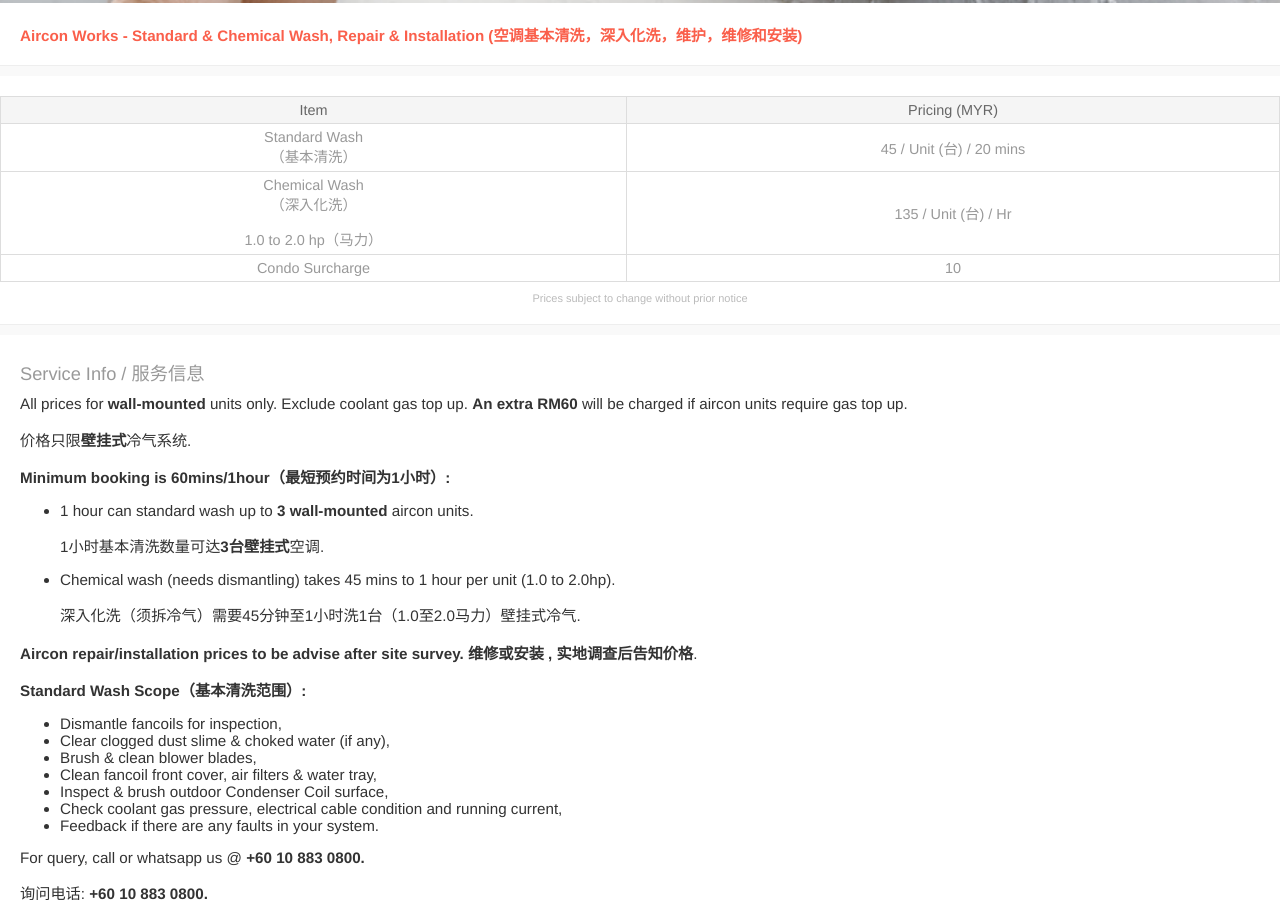
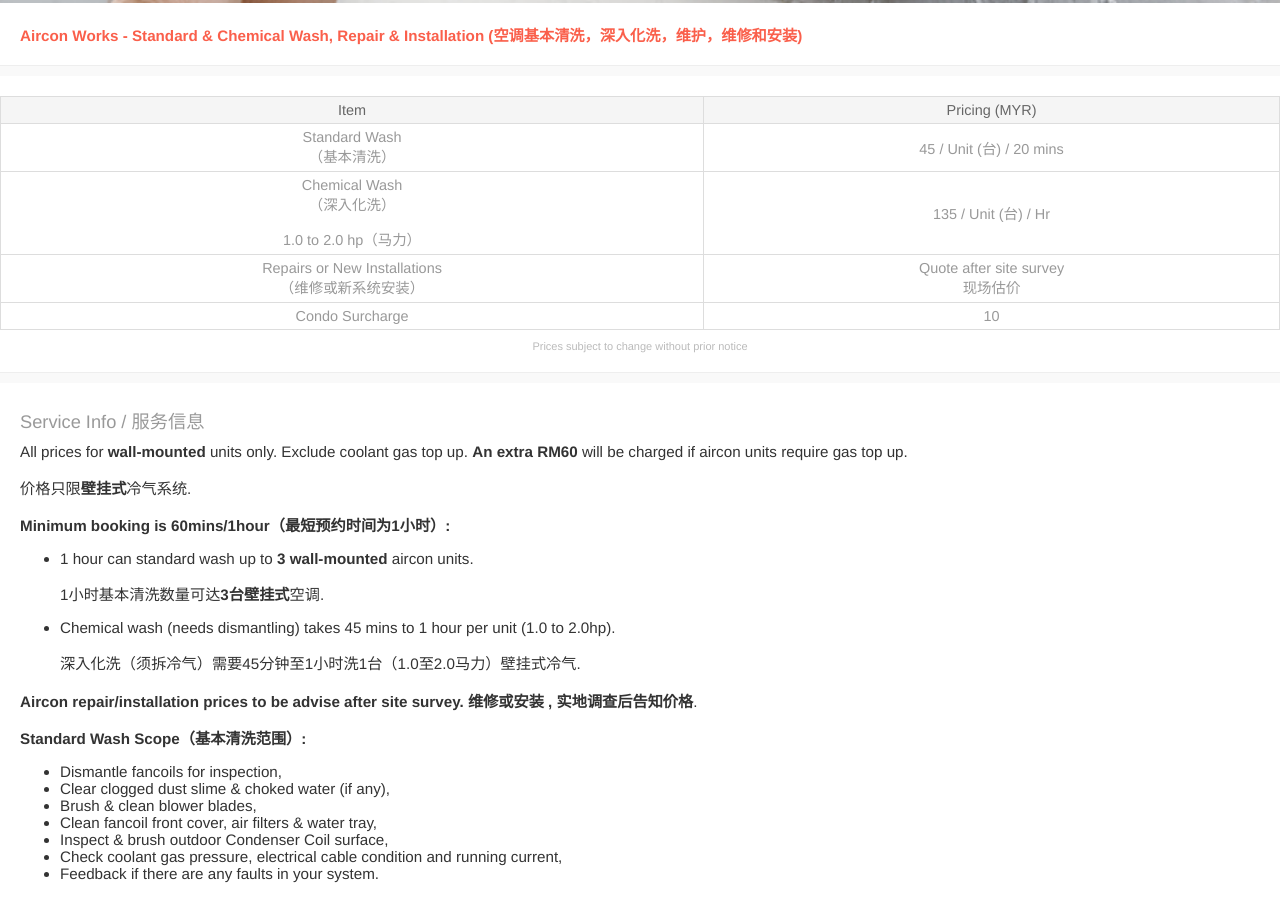
Before and after one commit to blooms-singapore/pages, a Jekyll site: the page built from en/services/myr/aircon.html, in a window 1280 px wide and 900 px high, scrolled down 424 px. Built offline with Jekyll 4.4.1, drawn with Linux system fonts in a browser that asks for light colours.

Commit message:
Update aircon.html

```diff
--- a/en/services/myr/aircon.html
+++ b/en/services/myr/aircon.html
@@ -25,6 +25,14 @@ layout: service
         <p>
           1.0 to 2.0 hp（马力）</td>
         <td>135<span> / Unit (台)<span> / Hr</span></td>
+      </tr>
+      <td>Repairs or New Installations
+          <p>
+            （维修或新系统安装）
+        </td>
+        <td>Quote after site survey
+          <p>
+            现场估价 </td>
       </tr>
        <td>Condo Surcharge</td>
         <td>10</td>
```
